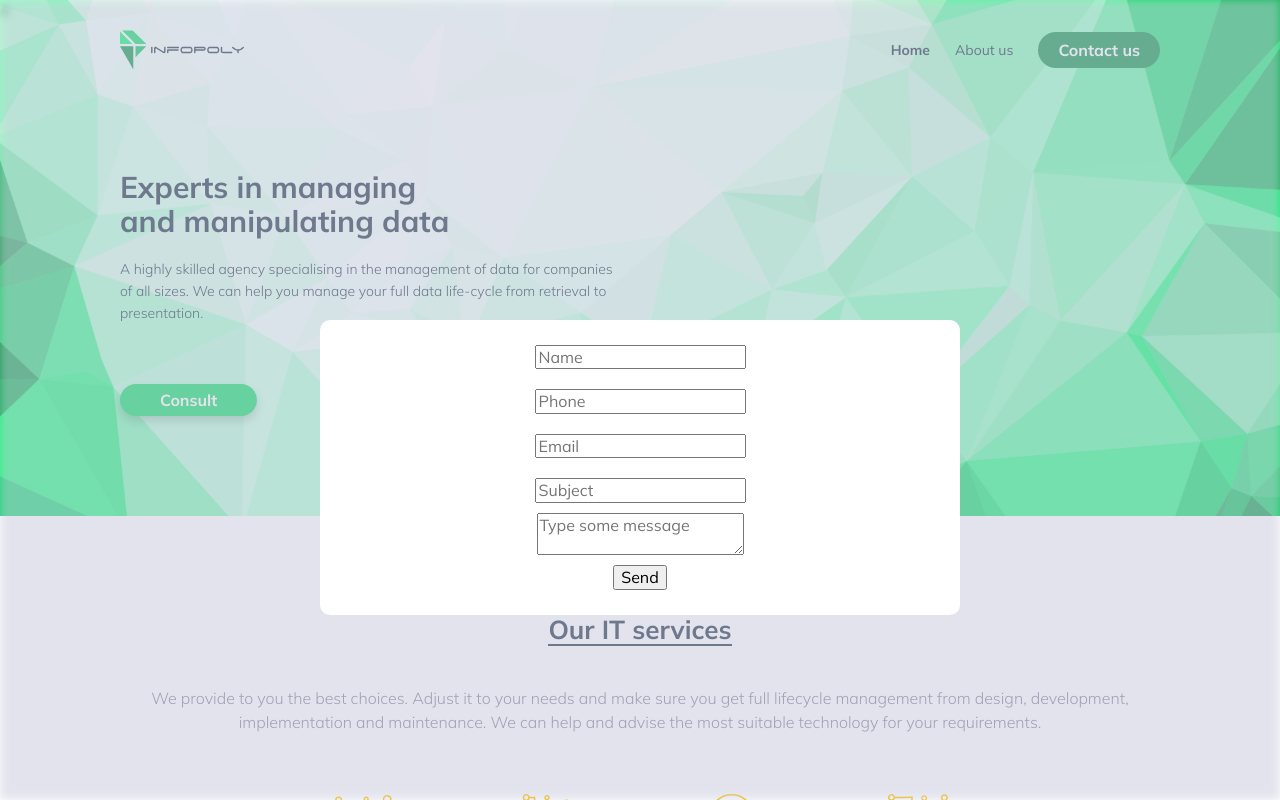
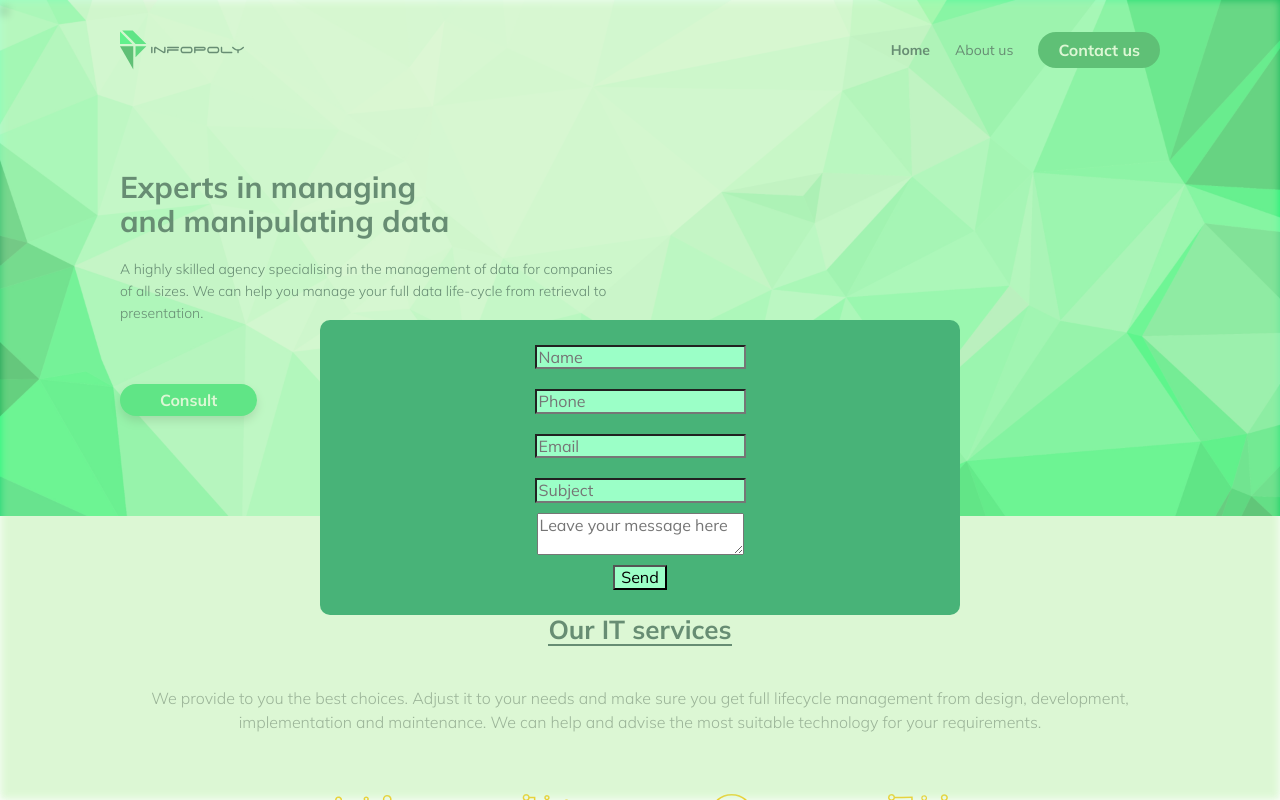
Before and after one commit to KaterynaHruvman/Infopoly, a React (Create React App) app: page / in a window 1280 px wide. Both pictures are taken after a click on the button "Consult". Shown: the top 800 px of the page. Built offline with nearby package versions, Linux system fonts and the light colour scheme; no server answers.

Commit message:
add new Map

```diff
--- a/src/components/Form/ConsaltUs.js
+++ b/src/components/Form/ConsaltUs.js
@@ -38,12 +38,12 @@ function ConsaltUs({ setShowForm, name, phone, email, subject, message, setMessa
 
   const sendEmail = (e) => {
     e.preventDefault();
-    // emailjs.sendForm('service_zmmi1uo', 'template_zedv23n', form.current, 'xaUe0KlHcXafY9QNu')
-    //   .then((result) => {
-    //     console.log(result.text);
-    //   }, (error) => {
-    //     console.log(error.text);
-    //   });
+    emailjs.sendForm('service_zmmi1uo', 'template_zedv23n', form.current, 'xaUe0KlHcXafY9QNu')
+      .then((result) => {
+        console.log(result.text);
+      }, (error) => {
+        console.log(error.text);
+      });
     setName('')
     setEmail('')
     setPhone('')
@@ -61,7 +61,7 @@ function ConsaltUs({ setShowForm, name, phone, email, subject, message, setMessa
       <input type="text" name="user_phone"  placeholder="Phone" value={phone} onChange={(e)=>phoneHandler(e)}/>
       <input type="email" name="user_email" placeholder="Email" value={email} onChange={(e)=>emailHandler(e)}/>
       <input type="subject" name="subject" placeholder="Subject" value={subject} onChange={(e)=>subjectHandler(e)}/>
-      <textarea name="message" placeholder="Type some message" value={message} onChange={(e)=>messageHandler(e)}/>
+      <textarea name="message" placeholder="Leave your message here" value={message} onChange={(e)=>messageHandler(e)}/>
       <input type="submit" value="Send" disabled={disabled}/>
       </form>
   );
--- a/src/components/Form/ConsaltUs.module.css
+++ b/src/components/Form/ConsaltUs.module.css
@@ -5,7 +5,7 @@
     width: 100vw;
     height: 100vh;
     overflow: hidden;
-    background-color: rgb(200, 200, 221);
+    background-color: rgb(186, 240, 170);
     opacity: 0.5;
     filter: blur(4px);
     cursor: pointer;
@@ -18,15 +18,18 @@
     display: flex;
     flex-direction: column;
     width: 50%;
+    height: auto;
     align-items: center;
     justify-content: center;
-    background-color: white;
+    background-color: rgb(72, 179, 120);
     z-index: 16 !important;
     opacity: 1 !important;
     border-radius: 10px;
+    box-shadow: yellowgreen;
     padding: 15px 0;
 }
 
 .form input{
     margin: 10px;
+    background-color: #9BFFC7;
 }
--- a/src/components/Map/Map.js
+++ b/src/components/Map/Map.js
@@ -10,7 +10,7 @@ const Map = () => {
             <h2 className={styles.title}>Our company has united international team all around the world </h2>
 
             <div className={styles.mapWrapper} >
-            <lottie-player src="https://assets7.lottiefiles.com/packages/lf20_dsb4lxqn.json"  background="transparent" speed="1" loop
+            <lottie-player src="https://assets8.lottiefiles.com/packages/lf20_rcxmtcew.json"   background="transparent" speed="1" loop
                 autoplay></lottie-player>
             </div>
 
```
